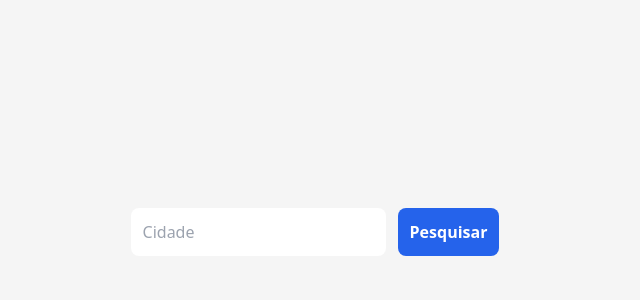
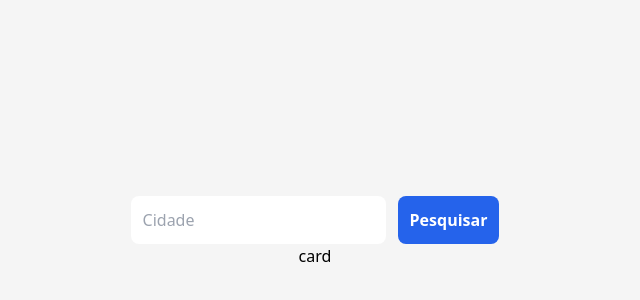
Before and after one commit to DarlanAugusto/weather-app, a React (Create React App) app: page / in a window 1280 px wide. Shown: the part 168-468 px from the top of the page, without its empty margins (325-965 px from the left). Built offline with nearby package versions, Linux system fonts and the light colour scheme.

Commit message:
Criando componente Card

```diff
--- a/src/App.jsx
+++ b/src/App.jsx
@@ -1,10 +1,12 @@
 import React from 'react';
+import Card from './components/Card';
 import Form from './components/Form';
 
 function App() {
   return (
     <div className="flex flex-col h-screen w-full items-center justify-center">
       <Form />
+      <Card />
     </div>
   );
 }
--- /dev/null
+++ b/src/components/Card.jsx
@@ -0,0 +1,11 @@
+import React from 'react';
+
+function Card() {
+    return (
+        <div>
+            card
+        </div>
+    );
+}
+
+export default Card;
```
